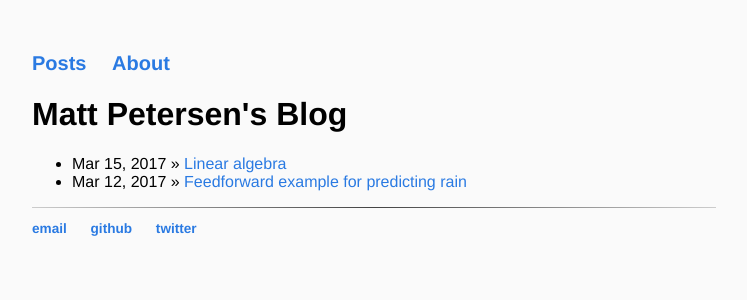
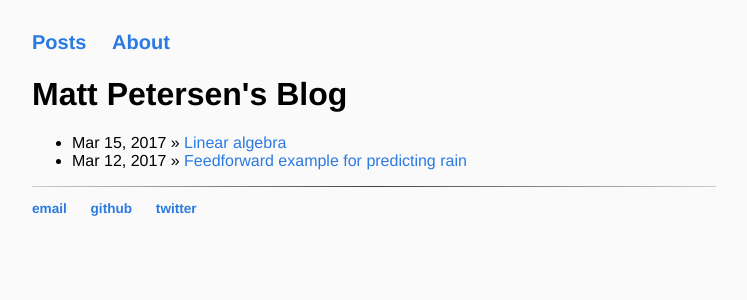
Before and after one commit to mattpetersen/mattpetersen.github.io, a Jekyll site: the page built from index.html, in a window 1280 px wide. Shown: the top 300 px of the page, without its empty margins (266-1013 px from the left). Built offline with Jekyll 4.4.1, drawn with Linux system fonts in a browser that asks for light colours.

Commit message:
Mobile-optimized and margin-corrected

```diff
--- a/css/main.css
+++ b/css/main.css
@@ -2,6 +2,7 @@ html {
     font-family: 'Helvetica', 'Arial', 'Sans-Serif';
     background-color: #fafafa;  /* off-white */
     margin: 2em auto;
+    margin-top: 0.7em;
     max-width: 700px;
 }
 
```
